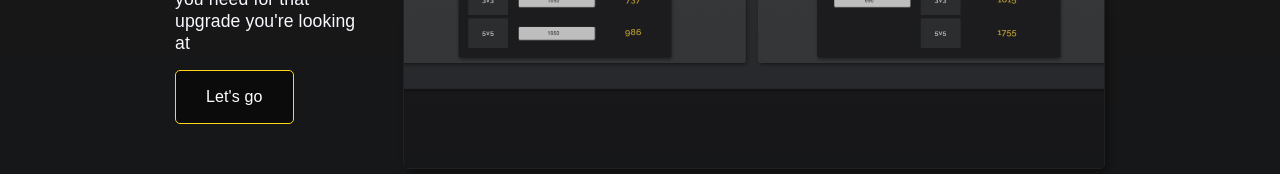
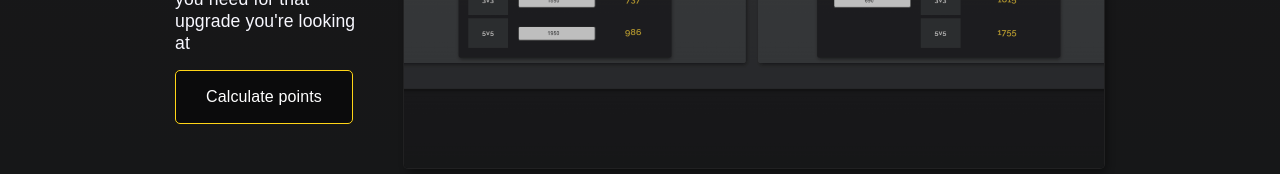
Before and after one commit to MarcusMohns/Codex-Online, a React (Create React App) app: page /home in a window 1280 px wide. Shown: the part 1376-1550 px from the top of the page. Built offline with nearby package versions, Linux system fonts and the light colour scheme.

Commit message:
Changed text on buttons

```diff
--- a/src/pages/home.js
+++ b/src/pages/home.js
@@ -66,7 +66,7 @@ const Home = () => {
           end of the reset or check how much rating you need for that upgrade
           you're looking at
           <Link to="/arenapointcalculator" className="link-button">
-            Let's go
+            Calculate points
           </Link>
         </PagePreviewText>
         <img
```
